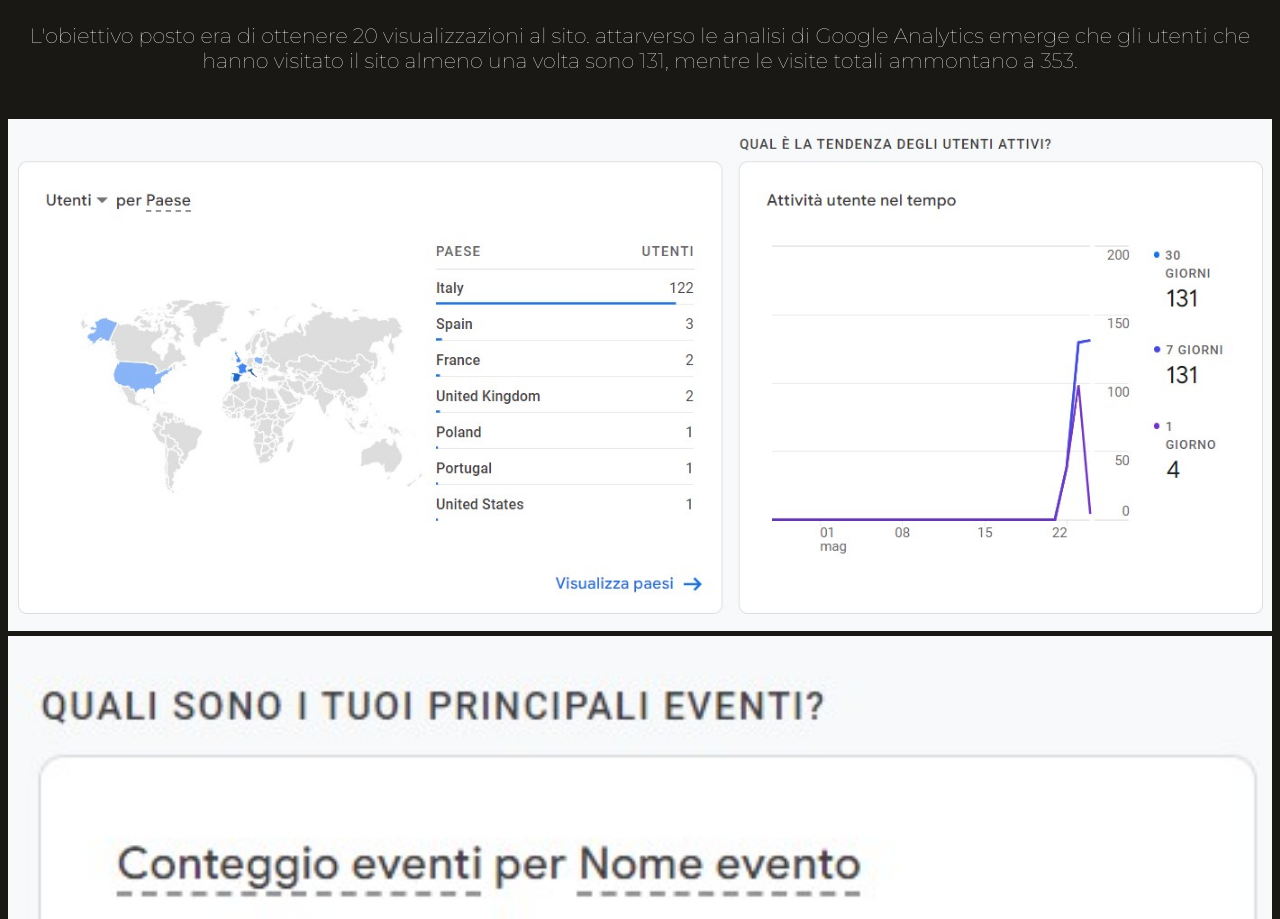
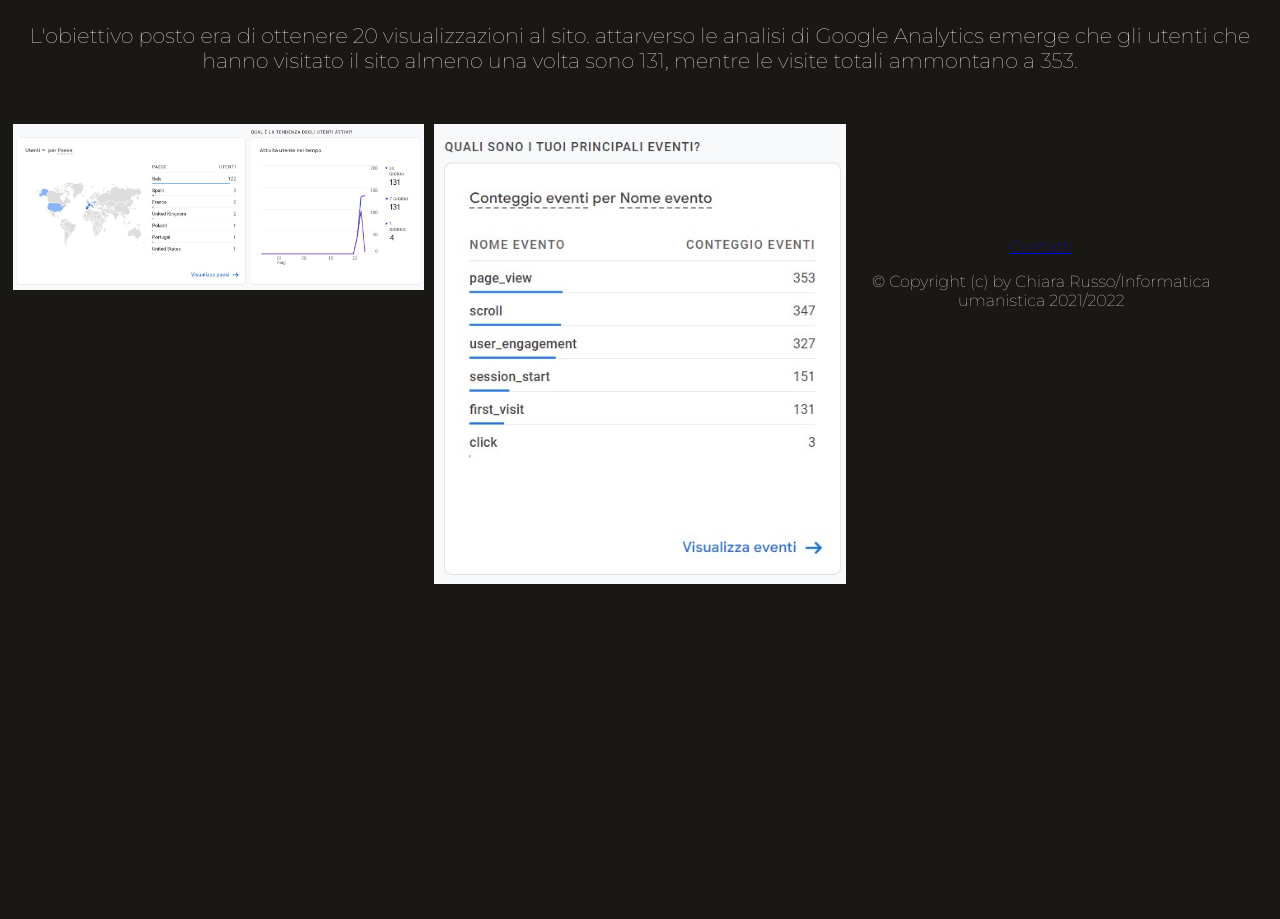
Before and after one commit to chiararusso1/aeide, a plain HTML site: page documentazione.html in a window 1280 px wide. Shown: the part 4087-5006 px from the top of the page. After the commit the page ends 4681 px from the top, so only its background shows below. Drawn offline with Linux system fonts and the light colour scheme.

Commit message:
aggiunta classe
aggiunta classe in immagini Analytics

```diff
--- a/documentazione.html
+++ b/documentazione.html
@@ -106,9 +106,12 @@
 				<p>Il sito verrà pubblicizzato tramite la pubblicazione del link nelle stories di Instagram, della sua condivisione tramite whatsapp e passaparola.</p>
 			<h3>Valutazione dei risultati</h3>
 			<p>L'obiettivo posto era di ottenere 20 visualizzazioni al sito. attarverso le analisi di Google Analytics emerge che gli utenti che hanno visitato il sito almeno una volta sono 131, mentre le visite totali ammontano a 353.</p> </br>
+		<div class="column">
 			<img src="images/dati.jpg" alt="dati sulle visite al sito" style="width: 100%">
+		</div>
+		<div class="column">
 			<img src="images/visualizzazioni.jpg" alt="dati sulle visite al sito" style="width: 100%">
-
+		</div>
 
 	</div>
 	</section>
```
